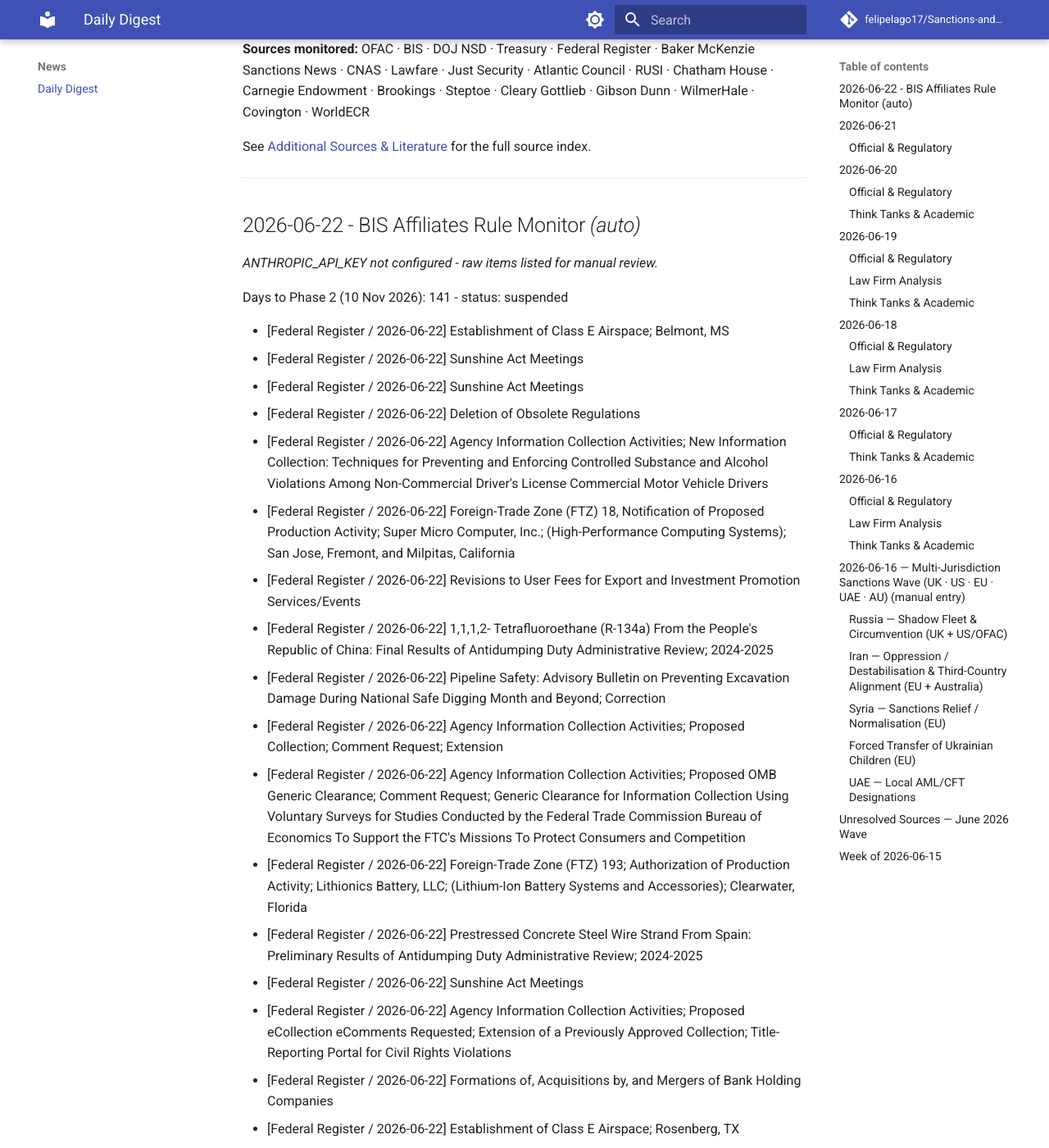
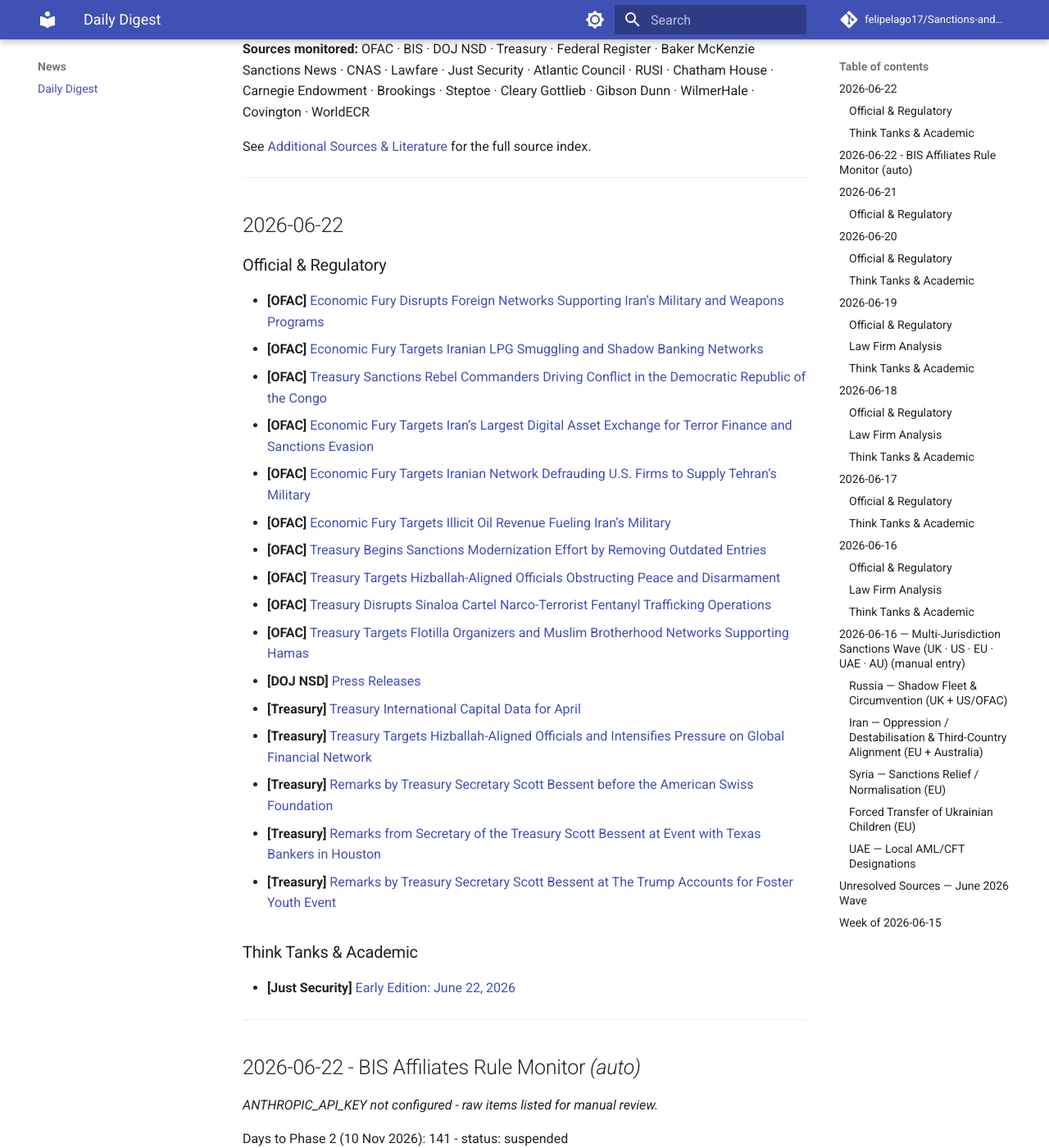
Before and after one commit to felipelago17/Sanctions-and-Export-Controls-AI-and-Oil, an MkDocs documentation site: the page built from docs/news/digest.md, in a window 1280 px wide and 1400 px high, scrolled down 222 px. Shown: the whole window at 82% size. Built offline with MkDocs 1.6.1 and Material for MkDocs 9.7.7, drawn with Linux system fonts in a browser that asks for light colours; comment, search, counter and statistics services are not loaded.

Commit message:
chore: daily digest update 2026-06-22

```diff
--- a/docs/news/digest.md
+++ b/docs/news/digest.md
@@ -9,6 +9,33 @@ See [Additional Sources & Literature](../additional-sources.md) for the full sou
 ---
 
 <!-- DIGEST_START -->
+## 2026-06-22
+
+### Official & Regulatory
+
+- **[OFAC]** [Economic Fury Disrupts Foreign Networks Supporting Iran’s Military and Weapons Programs](https://home.treasury.gov/news/press-releases/sb0528)
+- **[OFAC]** [Economic Fury Targets Iranian LPG Smuggling and Shadow Banking Networks](https://home.treasury.gov/news/press-releases/sb0524)
+- **[OFAC]** [Treasury Sanctions Rebel Commanders Driving Conflict in the Democratic Republic of the Congo](https://home.treasury.gov/news/press-releases/sb0518)
+- **[OFAC]** [Economic Fury Targets Iran’s Largest Digital Asset Exchange for Terror Finance and Sanctions Evasion](https://home.treasury.gov/news/press-releases/sb0519)
+- **[OFAC]** [Economic Fury Targets Iranian Network Defrauding U.S. Firms to Supply Tehran’s Military](https://home.treasury.gov/news/press-releases/sb0515)
+- **[OFAC]** [Economic Fury Targets Illicit Oil Revenue Fueling Iran’s Military](https://home.treasury.gov/news/press-releases/sb0510)
+- **[OFAC]** [Treasury Begins Sanctions Modernization Effort by Removing Outdated Entries](https://home.treasury.gov/news/press-releases/sb0509)
+- **[OFAC]** [Treasury Targets Hizballah-Aligned Officials Obstructing Peace and Disarmament](https://home.treasury.gov/news/press-releases/sb0505)
+- **[OFAC]** [Treasury Disrupts Sinaloa Cartel Narco-Terrorist Fentanyl Trafficking Operations](https://home.treasury.gov/news/press-releases/sb0503)
+- **[OFAC]** [Treasury Targets Flotilla Organizers and Muslim Brotherhood Networks Supporting Hamas](https://home.treasury.gov/news/press-releases/sb0501)
+- **[DOJ NSD]** [Press Releases](https://www.justice.gov/news/press-releases)
+- **[Treasury]** [Treasury International Capital Data for April](https://home.treasury.gov/news/press-releases/sb0536)
+- **[Treasury]** [Treasury Targets Hizballah-Aligned Officials and Intensifies Pressure on Global Financial Network](https://home.treasury.gov/news/press-releases/sb0535)
+- **[Treasury]** [Remarks by Treasury Secretary Scott Bessent before the American Swiss Foundation](https://home.treasury.gov/news/press-releases/sb0534)
+- **[Treasury]** [Remarks from Secretary of the Treasury Scott Bessent at Event with Texas Bankers in Houston](https://home.treasury.gov/news/press-releases/sb0533)
+- **[Treasury]** [Remarks by Treasury Secretary Scott Bessent at The Trump Accounts for Foster Youth Event](https://home.treasury.gov/news/press-releases/sb0529)
+
+### Think Tanks & Academic
+
+- **[Just Security]** [Early Edition: June 22, 2026](https://www.justsecurity.org/143836/early-edition-june-22-2026/?utm_source=rss&utm_medium=rss&utm_campaign=early-edition-june-22-2026)
+
+---
+
 ## 2026-06-22 - BIS Affiliates Rule Monitor *(auto)*
 
 *ANTHROPIC_API_KEY not configured - raw items listed for manual review.*
```
Also changed, not shown: news/digest.md (+27 -0 lines).
